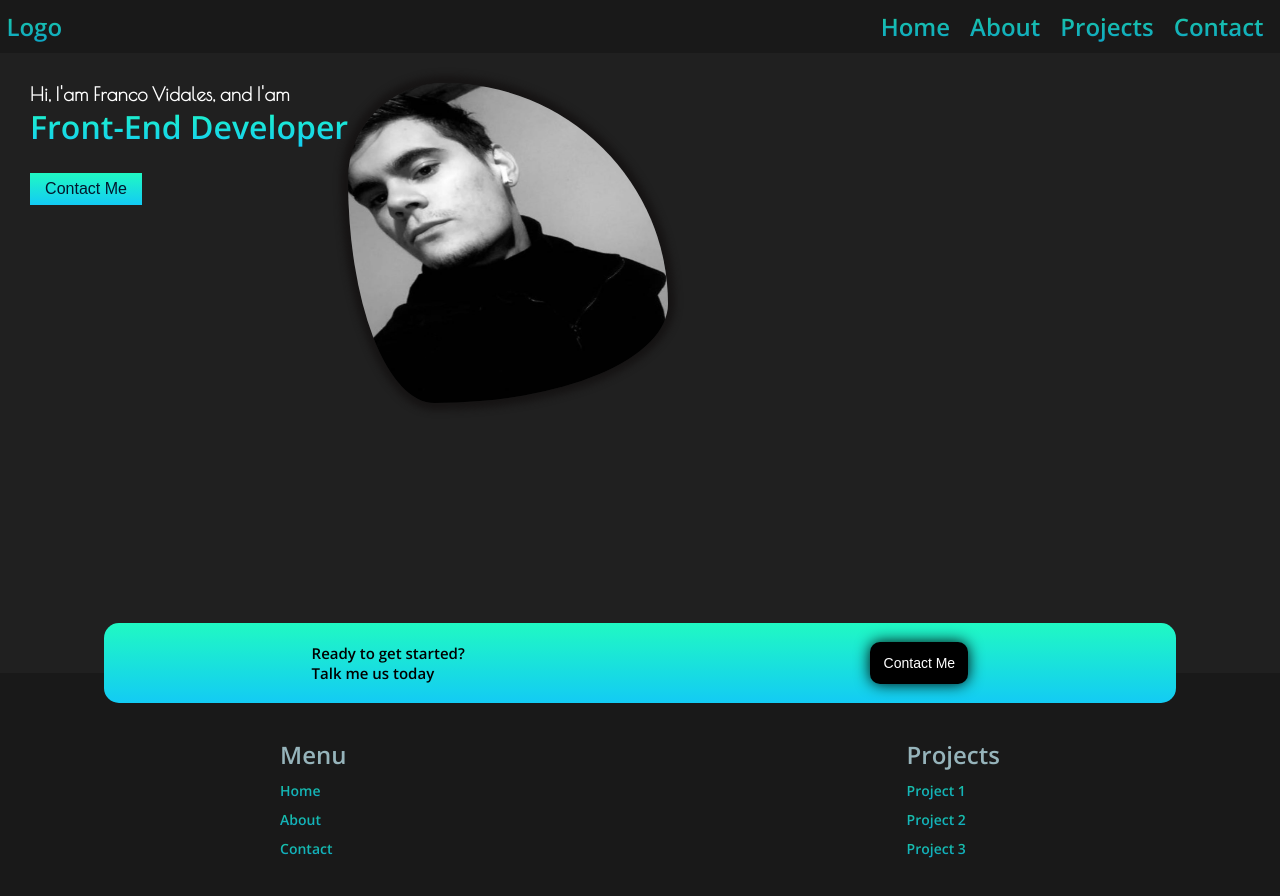
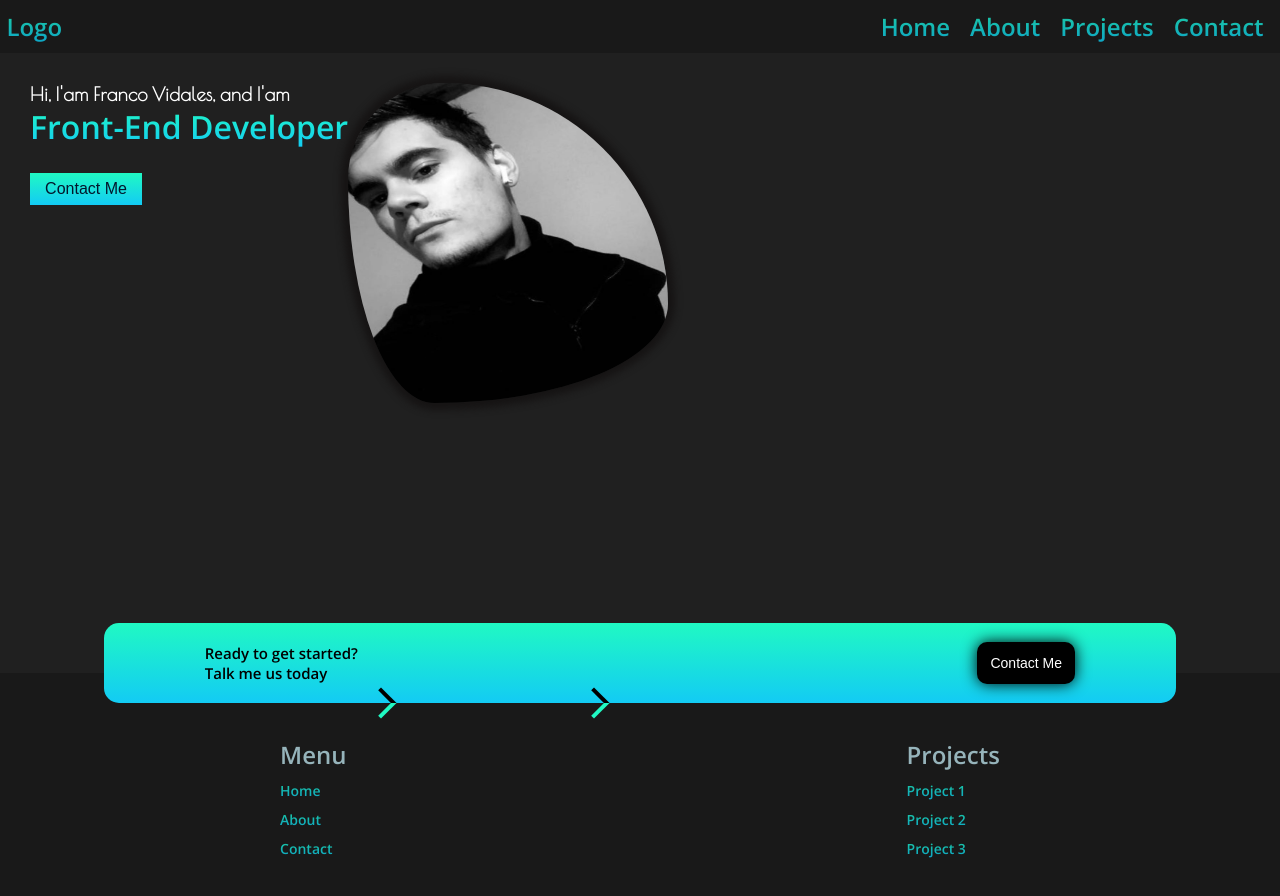
Before and after one commit to KurtCodex/Portfolio, a React (Vite) app: page / in a window 1280 px wide. Shown: the top 896 px of the page. Built offline with nearby package versions, Linux system fonts and the light colour scheme.

Commit message:
Update0.9-footer

```diff
--- a/src/components/Footer.jsx
+++ b/src/components/Footer.jsx
@@ -13,6 +13,9 @@ export const Footer = () => {
                             Talk me us today
                         </h2>
                     </div>
+                    <span className='visual-ticks-decoration'></span>
+                    <span className='visual-ticks-decoration'></span>
+
                     <div className='btn-getstarted'>
                         <div className='btn-contactame'>
                             <button>Contact Me</button>
--- a/src/styles/footer.scss
+++ b/src/styles/footer.scss
@@ -1,3 +1,12 @@
+:root {
+    --borderWidth: 4px;
+    --height: 18px;
+    --width: 18px;
+    --border1Color: black;
+    --border2Color: #20f9c3;
+
+}
+
 .footer-box {
 
     display: flex;
@@ -25,6 +34,21 @@
         height: 7em;
         border-radius: 15px;
 
+        .visual-ticks-decoration {
+            position: relative;
+
+            display: inline-block;
+            transform: rotate(-90deg);
+            height: var(--height);
+            width: var(--width);
+            border-bottom: var(--borderWidth) solid var(--border2Color);
+            border-right: var(--borderWidth) solid var(--border1Color);
+            top: 40px;
+            right: 170px;
+            left: 10px;
+            rotate: 45deg;
+        }
+
         .btn-contactame {
 
             button {
@@ -45,6 +69,13 @@
                 }
             }
         }
+
+        @media(min-width: 660px) {
+            .visual-ticks-decoration {
+                left: -180px;
+            }
+        }
+
     }
 
 
@@ -89,5 +120,10 @@
     }
 
 
+    ///
+    ///// MEDIA QUERY /////////////////////////
+    ///
+
+
 
 }
```
